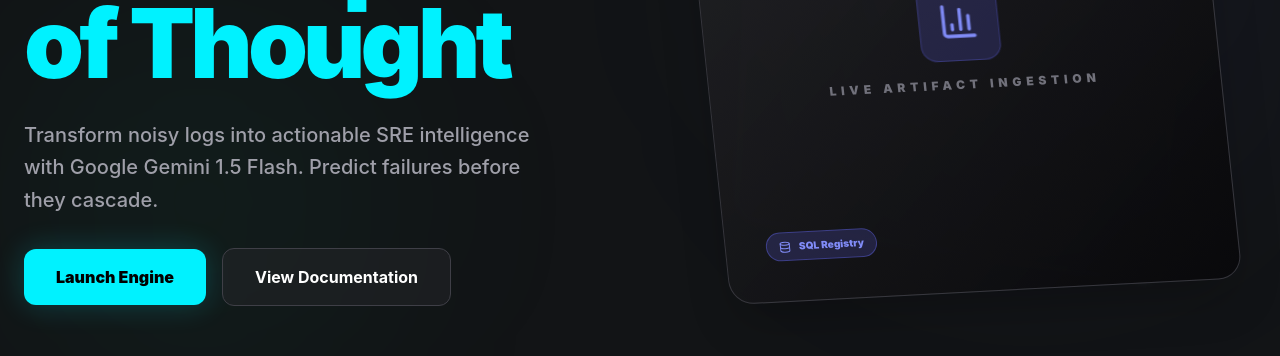
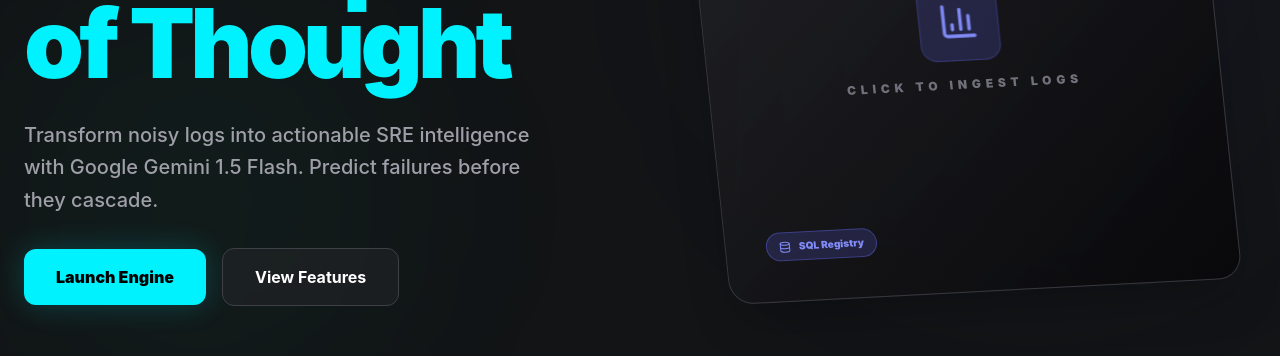
Before and after one commit to Sandipan003/LogPulse, a React app in the folder frontend/: page / in a window 1280 px wide. Shown: the part 360-716 px from the top of the page. Built offline with nearby package versions, Linux system fonts and the light colour scheme; the HTML template or start-up script is replaced by a standard one.

Commit message:
UI: Integrate native log ingestion on Home page with intelligent auth flow

```diff
--- a/frontend/src/App.jsx
+++ b/frontend/src/App.jsx
@@ -17,6 +17,7 @@ function App() {
   const [error, setError] = useState(null);
   const [isMobileMenuOpen, setIsMobileMenuOpen] = useState(false);
   const [showLogin, setShowLogin] = useState(false);
+  const [pendingUpload, setPendingUpload] = useState(null);
 
   // High-level navigation view
   const [activeView, setActiveView] = useState('home'); // 'home', 'upload', 'dashboard', 'history', 'settings'
@@ -70,6 +71,17 @@ function App() {
     setError(null);
     setAnalysisResult(null);
     setDbStatus('Uploading to MySQL...');
+
+    if (!isAuthenticated) {
+      setPendingUpload({ payload, type });
+      setShowLogin(true);
+      toast.error("Login required to process logs", {
+        icon: '🔒',
+        onClose: () => setIsProcessing(false)
+      });
+      setIsProcessing(false);
+      return;
+    }
 
     const loadingToast = toast.loading('Syncing with MySQL...', {
       style: { background: '#18181b', color: '#fff', border: '1px solid #27272a' }
@@ -225,7 +237,12 @@ function App() {
     return (
       <>
         <Toaster position="bottom-right" />
-        <Home onGetStarted={() => setShowLogin(true)} onLoginClick={() => setShowLogin(true)} />
+        <Home
+          onGetStarted={() => setShowLogin(true)}
+          onLoginClick={() => setShowLogin(true)}
+          onUpload={handleFileUpload}
+          isProcessing={isProcessing}
+        />
       </>
     );
   }
@@ -246,7 +263,13 @@ function App() {
           axios.defaults.headers.common['Authorization'] = `Bearer ${token}`;
           setIsAuthenticated(true);
           setShowLogin(false);
-          setActiveView('dashboard');
+
+          if (pendingUpload) {
+            handleFileUpload(pendingUpload.payload, pendingUpload.type);
+            setPendingUpload(null);
+          } else {
+            setActiveView('dashboard');
+          }
         }} />
       </div>
     );
--- a/frontend/src/components/Home.jsx
+++ b/frontend/src/components/Home.jsx
@@ -1,6 +1,9 @@
+import { useState } from 'react';
 import { Rocket, ShieldCheck, Zap, BarChart3, ArrowRight, Layers, Database, Activity, SearchCode, Inbox, BrainCircuit } from 'lucide-react';
+import UploadZone from './UploadZone';
 
-export default function Home({ onGetStarted, onLoginClick }) {
+export default function Home({ onGetStarted, onLoginClick, onUpload, isProcessing }) {
+  const [heroMode, setHeroMode] = useState('visual'); // 'visual' or 'upload'
   return (
     <div className="min-h-screen bg-[#121416] text-white selection:bg-brand-500/30 overflow-x-hidden font-sans">
       {/* Navigation Bar */}
@@ -59,28 +62,32 @@ export default function Home({ onGetStarted, onLoginClick }) {
               >
                 Launch Engine
               </button>
-              <button className="px-8 py-4 bg-zinc-800/50 hover:bg-zinc-800 text-white font-bold rounded-xl border border-zinc-700 transition-all">
-                View Documentation
+              <button
+                onClick={() => document.getElementById('precision-section').scrollIntoView({ behavior: 'smooth' })}
+                className="px-8 py-4 bg-zinc-800/50 hover:bg-zinc-800 text-white font-bold rounded-xl border border-zinc-700 transition-all"
+              >
+                View Features
               </button>
             </div>
           </div>
 
-          <div className="relative animate-in slide-in-from-right-8 duration-1000">
-            {/* 3D Floating Prism Component */}
+          <div className="relative animate-in slide-in-from-right-8 duration-1000 min-h-[500px] flex items-center justify-center">
+            {heroMode === 'visual' ? (
+              /* 3D Floating Prism Component */
               <div className="relative w-full aspect-square max-w-lg mx-auto overflow-visible perspective-[1000px]">
                  {/* Back Layer */}
                  <div className="absolute top-10 left-10 right-10 bottom-10 bg-zinc-800/20 border border-zinc-700/50 rounded-3xl skew-y-6 rotate-3 blur-[2px]"></div>
 
                  {/* Interactive Component Mirror */}
                  <div
-                 onClick={onGetStarted}
+                   onClick={() => setHeroMode('upload')}
                    className="absolute inset-0 bg-gradient-to-br from-zinc-800/80 to-zinc-950 border border-zinc-700/80 rounded-3xl shadow-2xl overflow-hidden -rotate-6 skew-y-3 flex items-center justify-center group transition-transform duration-700 hover:rotate-0 hover:skew-y-0 cursor-pointer"
                  >
                     <div className="p-8 text-center space-y-4">
                        <div className="w-20 h-20 bg-brand-500/20 rounded-2xl flex items-center justify-center border border-brand-500/30 mx-auto animate-pulse">
                           <BarChart3 className="w-10 h-10 text-brand-400" />
                        </div>
-                     <p className="text-xs font-black uppercase text-zinc-500 tracking-[0.4em]">Live Artifact Ingestion</p>
+                       <p className="text-xs font-black uppercase text-zinc-500 tracking-[0.4em]">Click to Ingest Logs</p>
                     </div>
 
                     {/* Floating Tags */}
@@ -92,12 +99,25 @@ export default function Home({ onGetStarted, onLoginClick }) {
                     </div>
                  </div>
               </div>
+            ) : (
+              <div className="w-full animate-in zoom-in-95 duration-500">
+                <div className="flex justify-end mb-4">
+                  <button
+                    onClick={() => setHeroMode('visual')}
+                    className="text-xs font-black text-zinc-500 hover:text-white uppercase tracking-widest flex items-center gap-2"
+                  >
+                    <ArrowRight className="w-3 h-3 rotate-180" /> Back to Visual
+                  </button>
+                </div>
+                <UploadZone onUpload={onUpload} isProcessing={isProcessing} />
+              </div>
+            )}
           </div>
         </div>
       </section>
 
       {/* Precision Monitoring Section */}
-      <section className="px-6 py-32 bg-[#1a1c1e] relative">
+      <section id="precision-section" className="px-6 py-32 bg-[#1a1c1e] relative">
          <div className="max-w-7xl mx-auto space-y-16">
             <div className="space-y-4">
                <h2 className="text-4xl md:text-5xl font-black">Precision Monitoring</h2>
```
Lines whose indentation alone changed are shown as unchanged.
